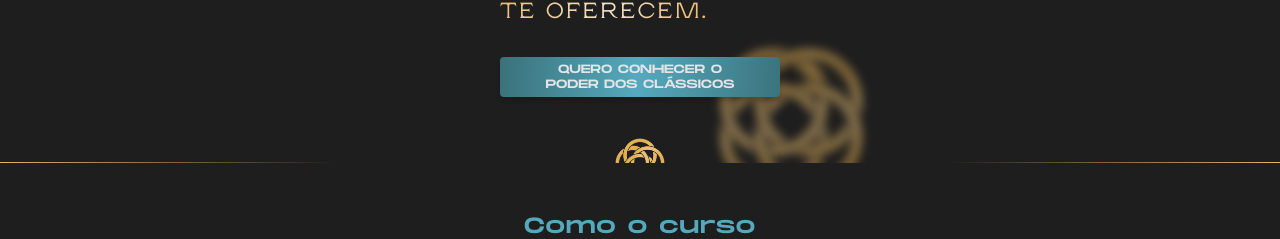
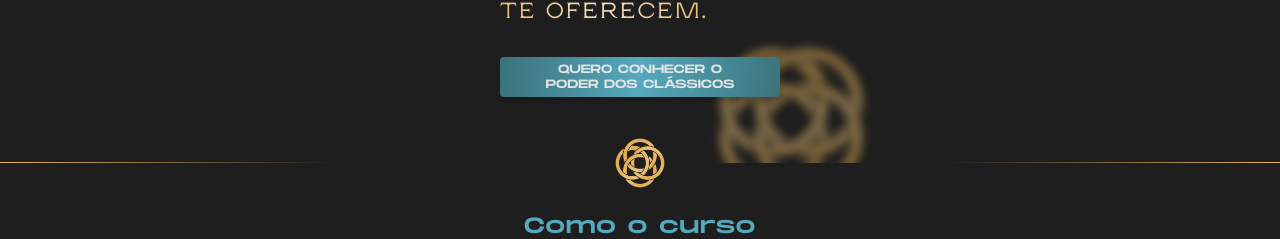
Before and after one commit to MatheusLasserre/matheus-araujo-website, a Next.js app: page /redescobrindo-os-classicos in a window 1280 px wide. Shown: the part 4912-5151 px from the top of the page. Built offline with nearby package versions, Linux system fonts and the light colour scheme.

Commit message:
Bloco 5 finalizado

```diff
--- a/styles/Bloco4.module.css
+++ b/styles/Bloco4.module.css
@@ -11,7 +11,8 @@
 }
 
 .contentWrap {
-    z-index: 5;
+    z-index: 10;
+    position: relative;
 }
 
 .bloco4background:before {
@@ -113,6 +114,8 @@
     margin: auto;
     margin-top: 4rem;
     margin-bottom: -7.7rem;
+    z-index: 99;
+    position: relative;
 
 }
 
```
